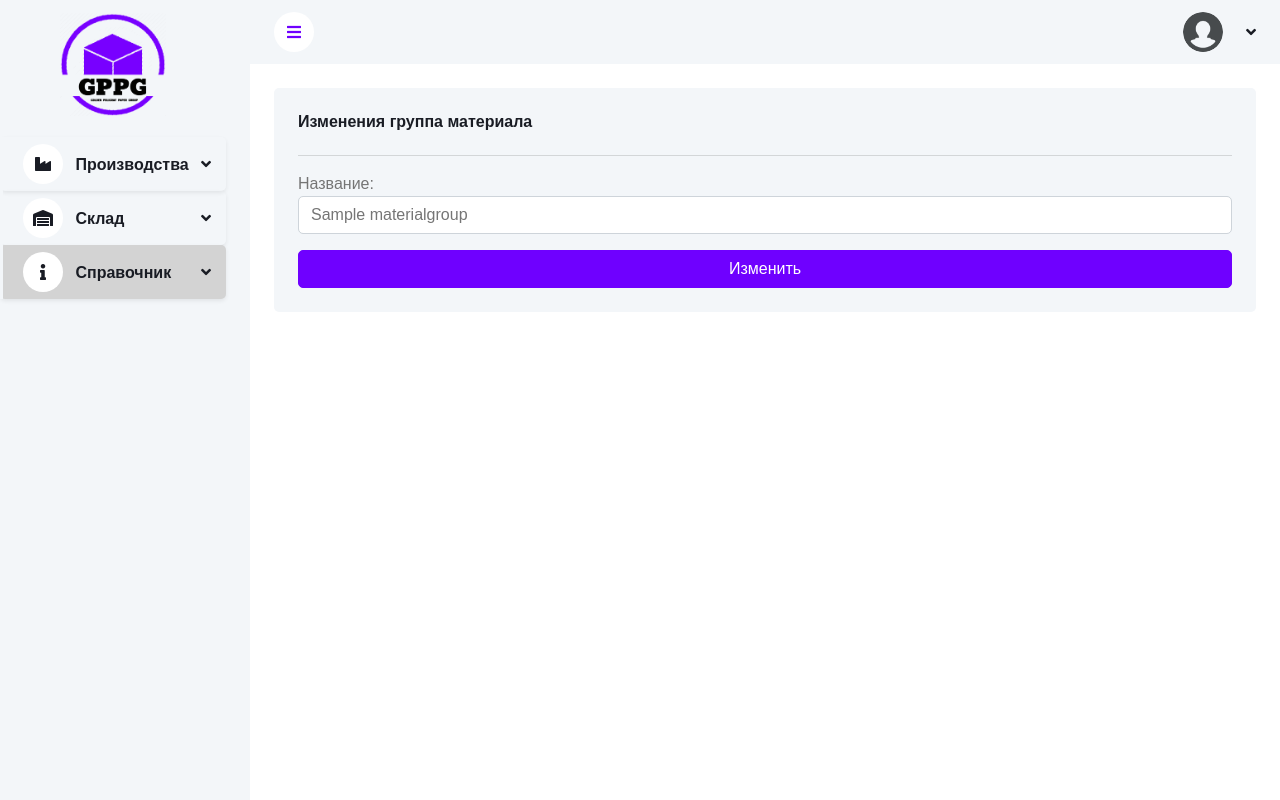
After one commit to cocksure/box, a Django app: page /info/material-group/1/edit/ in a window 1280 px wide. The commit adds this page. Run offline with Django 5.2, Linux system fonts and the light colour scheme; tables that the repository leaves empty hold one stand-in row (values such as "Sample post"); some libraries are stand-ins or nearby versions; some web fonts are replaced.

Commit message:
fix some issue

```diff
--- a/apps/info/urls.py
+++ b/apps/info/urls.py
@@ -7,6 +7,7 @@ from .views import (
 	SpecificationListCreate,
 	BoxSizeListCreate,
 	BoxTypeListCreate, MaterialEditView, MaterialGroupListCreate, MaterialSpecialGroupListCreate, BrandListCreate,
+	FirmUpdateView, MaterialGroupUpdateView,
 )
 
 app_name = 'info'
@@ -24,4 +25,7 @@ urlpatterns = [
 	path('brands/', BrandListCreate.as_view(), name='brand-list'),
 
 	path('material/int:<pk>/', MaterialEditView.as_view(), name='material-edit'),
+	path('firm/<int:pk>/edit/', FirmUpdateView.as_view(), name='firm-update'),
+	path('material-group/<int:pk>/edit/', MaterialGroupUpdateView.as_view(), name='material-group-update'),
+
 ]
--- a/apps/info/views.py
+++ b/apps/info/views.py
@@ -1,7 +1,9 @@
 from django.contrib import messages
 from django.contrib.auth.mixins import LoginRequiredMixin
 from django.shortcuts import render, redirect, get_object_or_404
+from django.urls import reverse_lazy
 from django.views import View
+from django.views.generic import UpdateView
 
 from apps.info.forms import MaterialTypeForm, WarehouseForm, MaterialForm, FirmForm, SpecificationForm, BoxSizesForm, \
 	BoxTypesForm, MaterialSpecialGroupForm, BrandForm, MaterialGroupForm
@@ -97,3 +99,17 @@ class MaterialEditView(View, LoginRequiredMixin):
 			messages.error(request, 'Please correct the errors below.')
 		context = {'form': form, 'material': material}
 		return render(request, 'info/material_edit.html', context)
+
+
+class FirmUpdateView(UpdateView):
+	model = Firm
+	form_class = FirmForm
+	template_name = 'info/firm_update.html'
+	success_url = reverse_lazy('info:firm-list')
+
+
+class MaterialGroupUpdateView(UpdateView):
+	model = MaterialGroup
+	form_class = MaterialGroupForm
+	template_name = 'info/material_group_update.html'
+	success_url = reverse_lazy('info:material-group-list')
--- a/config/settings.py
+++ b/config/settings.py
@@ -141,7 +141,7 @@ STATIC_URL = '/static/'
 STATICFILES_DIRS = [
 	BASE_DIR / 'static'
 ]
-STATIC_ROOT = BASE_DIR / 'staticfiles'
+# STATIC_ROOT = BASE_DIR / 'static'
 
 MEDIA_URL = '/media/'
 MEDIA_ROOT = BASE_DIR / 'media'
--- /dev/null
+++ b/gunicorn_config.py
@@ -0,0 +1,3 @@
+bind = '127.0.0.1:8000'
+workers = 17
+timeout = 120
--- a/templates/info/firm_list.html
+++ b/templates/info/firm_list.html
@@ -52,7 +52,7 @@
                                     <td>{{ firm.phone_number }}</td>
                                     <td>{{ firm.license_number }}</td>
                                     <td>
-                                        <a href="" type="button" class="btn btn-primary btn-sm"><i
+                                        <a href="{% url 'info:firm-update' firm.pk %}" type="button" class="btn btn-primary btn-sm"><i
                                                 class="bi bi-pencil-square"></i></a>
                                     </td>
                                 </tr>
--- a/templates/info/material_group_list.html
+++ b/templates/info/material_group_list.html
@@ -43,8 +43,10 @@
                                 <tr class="text-center">
                                     <td>{{ groups.name }}</td>
                                     <td>
-                                        <a href="" type="button" class="btn btn-primary btn-sm"><i
-                                                class="bi bi-pencil-square"></i></a>
+                                        <a href="{% url 'info:material-group-update' groups.pk %}" type="button"
+                                           class="btn btn-primary btn-sm">
+                                            <i class="bi bi-pencil-square"></i>
+                                        </a>
                                     </td>
                                 </tr>
                             {% endfor %}
--- /dev/null
+++ b/templates/info/material_group_update.html
@@ -0,0 +1,31 @@
+{% extends 'base.html' %}
+{% load static %}
+
+{% block title %} Редактировать группу {% endblock title %}
+
+{% block content %}
+
+    <div class="container pt-4 px-4">
+        <div class="row g-4">
+            <div class="col-md-12 col-lg-12">
+                <div class="bg-light rounded w-100 h-100 p-4">
+                    <h6 class="mb-4">Изменения группа материала</h6>
+                    <hr>
+                    <form class="form_login" method="post">
+                        {% csrf_token %}
+                        {{ form.as_p }}
+                        <button type="submit" class="btn btn-primary form-btn btn-shadow w-100"
+                                style="width: 100%; border-radius: 5px">
+                            Изменить
+                        </button>
+                    </form>
+                </div>
+            </div>
+
+        </div>
+    </div>
+
+    {% block dashboard %}
+    {% endblock %}
+
+{% endblock %}
```
Also changed, not shown: apps/users/views.py (+3 -10 lines), config/wsgi.py (+0 -9 lines), requirements.txt (+33 -3 lines), templates/info/firm_update.html (added, +31 -0 lines), apps/depo/migrations/0010_alter_outgoing_outgoing_type.py (added), 1 other file.
